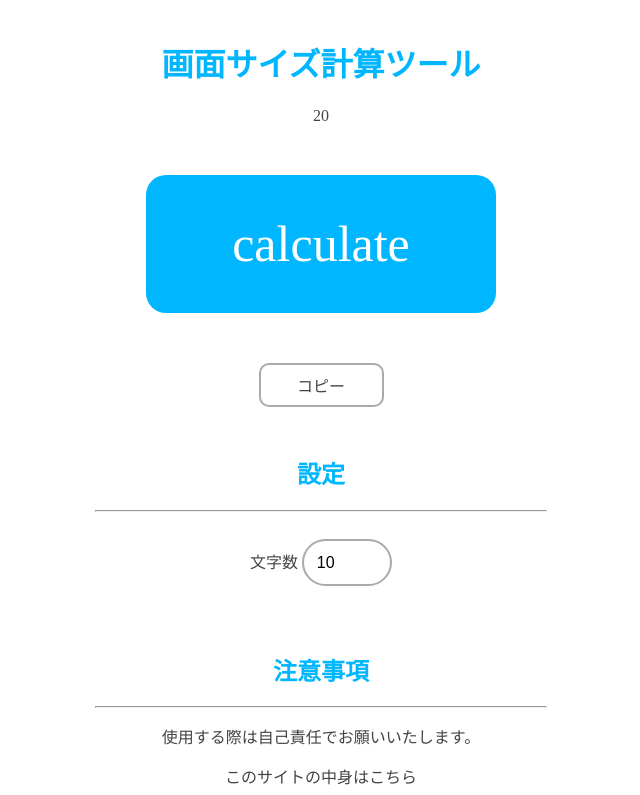
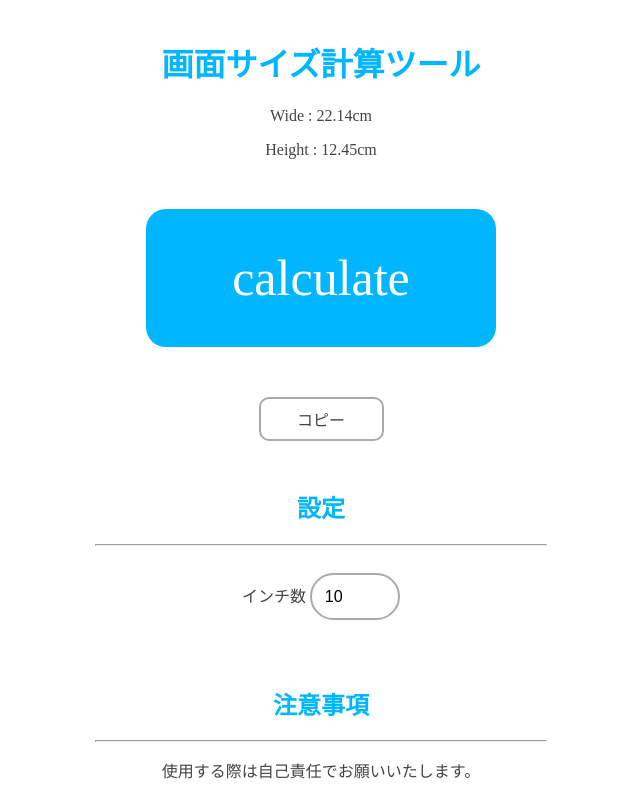
Before and after one commit to yananananarn/calculate-screen-size, a plain HTML site: page index.html in a window 1280 px wide. Both pictures are taken after a click on the element "calculate". Shown: the top 795 px of the page, without its empty margins (319-959 px from the left). Drawn offline with Linux system fonts and the light colour scheme.

Commit message:
画面サイズを入れたら縦横の大きさが表示される

```diff
--- a/index.html
+++ b/index.html
@@ -8,7 +8,8 @@
     <body>
         <h1>画面サイズ計算ツール</h1>
         <p></p>
-        <p id="result">2</p>
+        <p>Wide   : <span id="cm_w">-</span>cm</p>
+        <p>Height : <span id="cm_h">-</span>cm</p>
         <div class="gene-btn" onclick="calculate()">calculate</div>
         <div class="copy-btn" onclick="copyToClipboard()">コピー</div>
 
@@ -18,7 +19,7 @@
 
         <form class="checkbox" name="settings">
             <p>
-                文字数
+                インチ数
                 <input type="number" value="10" inputmode="numeric" id="screen-size" onchange="calculate()">
             </p>
         </form>
--- a/script.js
+++ b/script.js
@@ -1,8 +1,20 @@
 // 要素取得
-const ss = document.getElementById("screen-size");
-const result = document.getElementById("result");
+const inch = document.getElementById("screen-size");
+const re_w = document.getElementById("cm_w");
+const re_h = document.getElementById("cm_h");
 
 function calculate() {
-    var num = ss.value;
-    result.textContent = 2 * num;
+    // アスペクト比を設定
+    const aspect_w = 16;
+    const aspect_h = 9;
+    const aspect_d = Math.sqrt(aspect_w ** 2 + aspect_h ** 2);
+
+    // 計算
+    const cm_d = 2.54 * inch.value;
+    const cm_w = cm_d * (aspect_w / aspect_d);
+    const cm_h = cm_d * (aspect_h / aspect_d);
+
+    // 小数点以下2桁で表示
+    re_w.textContent = cm_w.toFixed(2);
+    re_h.textContent = cm_h.toFixed(2);
 }
```
